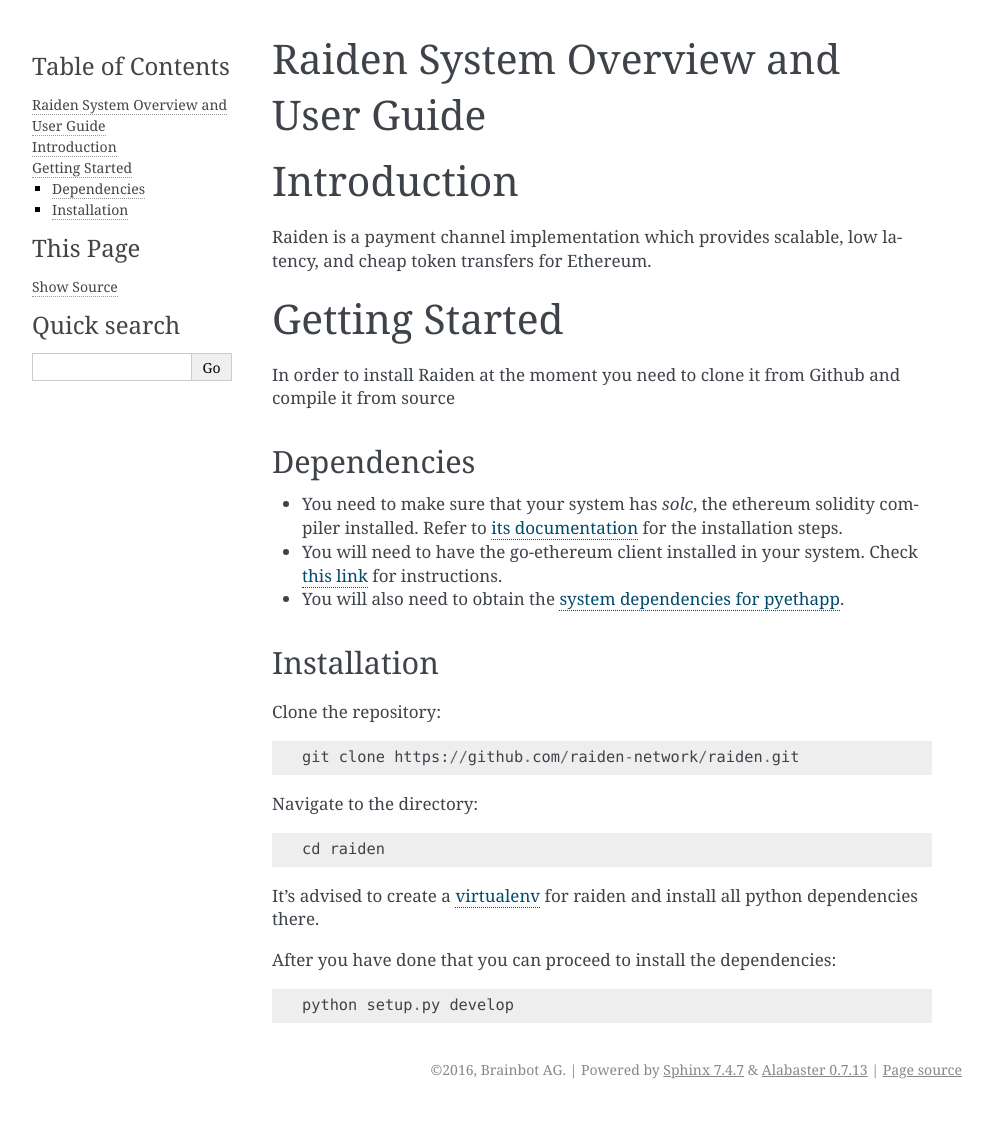
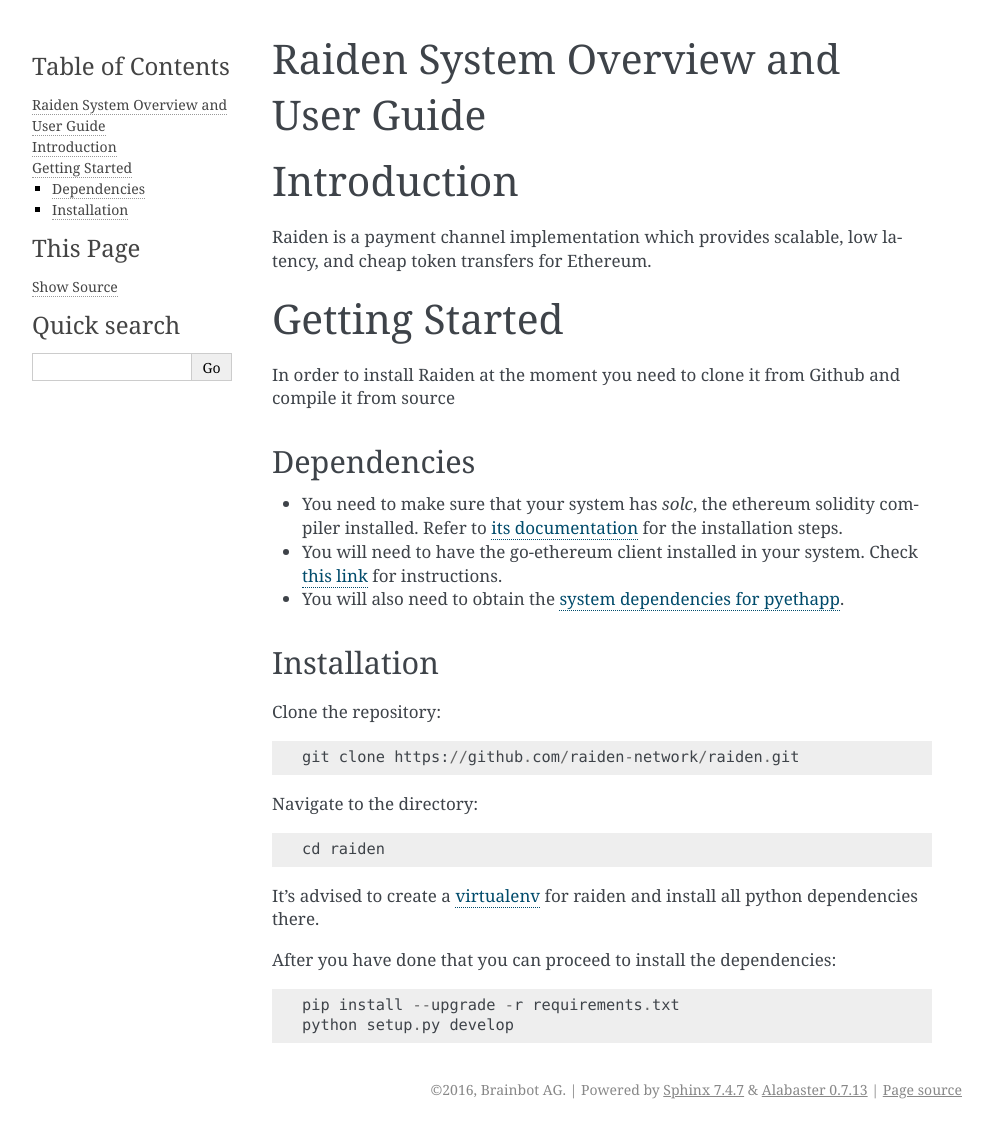
Before and after one commit to raiden-network/raiden, a Sphinx documentation site: the page built from docs/overview_and_guide.rst, in a window 1280 px wide. Shown: the whole page, without its empty margins (148-1141 px from the left). Built offline with Sphinx 7.4.7, drawn with Linux system fonts in a browser that asks for light colours.

Commit message:
Add pip install in installation guide

```diff
--- a/docs/overview_and_guide.rst
+++ b/docs/overview_and_guide.rst
@@ -43,4 +43,5 @@
 
 After you have done that you can proceed to install the dependencies::
 
+    pip install --upgrade -r requirements.txt
     python setup.py develop
```
